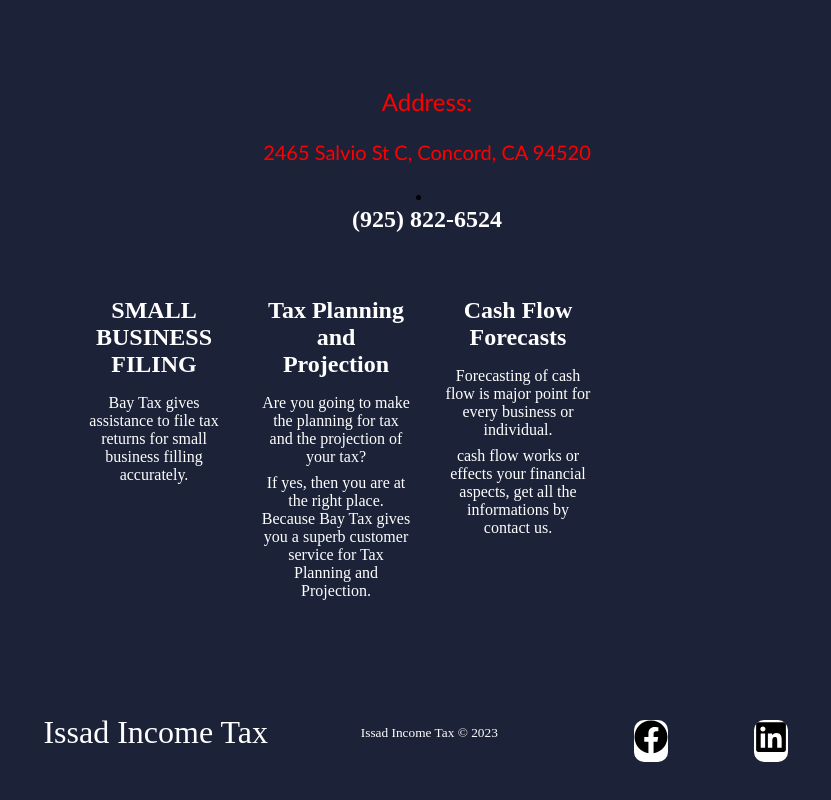
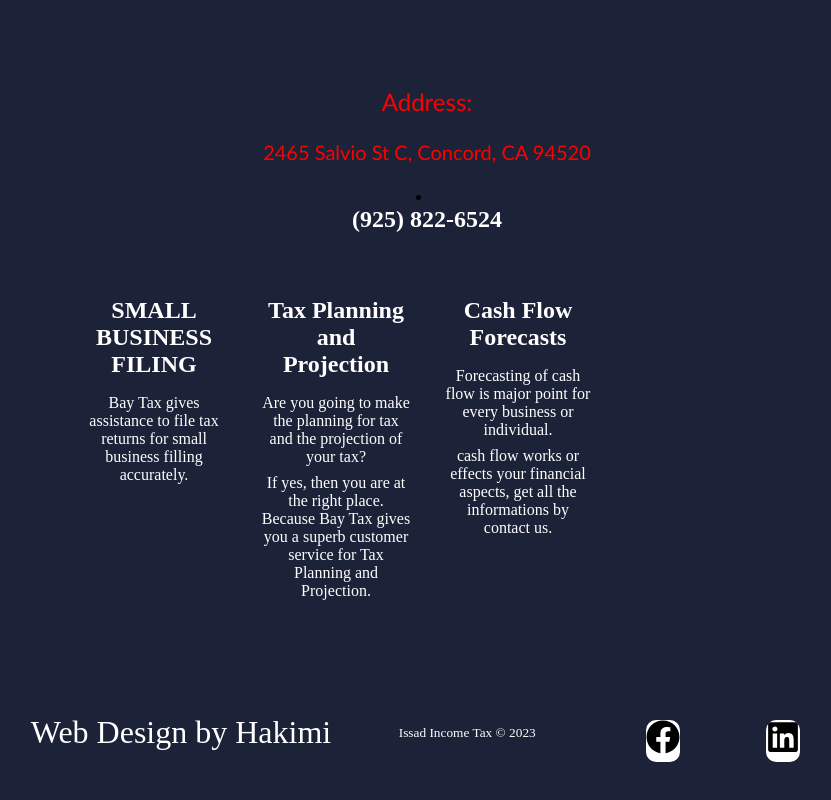
Before and after one commit to mike-hakimi/IssadIncomeTax, a React (Create React App) app: page /forms in a window 1280 px wide. Shown: the part 258-1058 px from the top of the page, without its empty margins (213-1044 px from the left). Built offline with nearby package versions, Linux system fonts and the light colour scheme.

Commit message:
minor changes to footer

```diff
--- a/src/Components/Footer.js
+++ b/src/Components/Footer.js
@@ -71,7 +71,7 @@ function Footer() {
           <div className='footer-logo'>
             <Link to='/' className='social-logo'>
 
-              Issad Income Tax
+             Web Design by Hakimi
             </Link>
           </div>
           <small className='website-rights'>Issad Income Tax © 2023</small>
```
